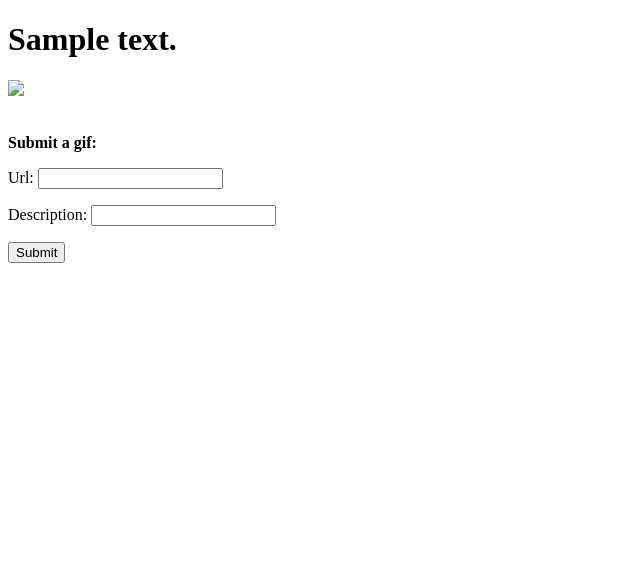
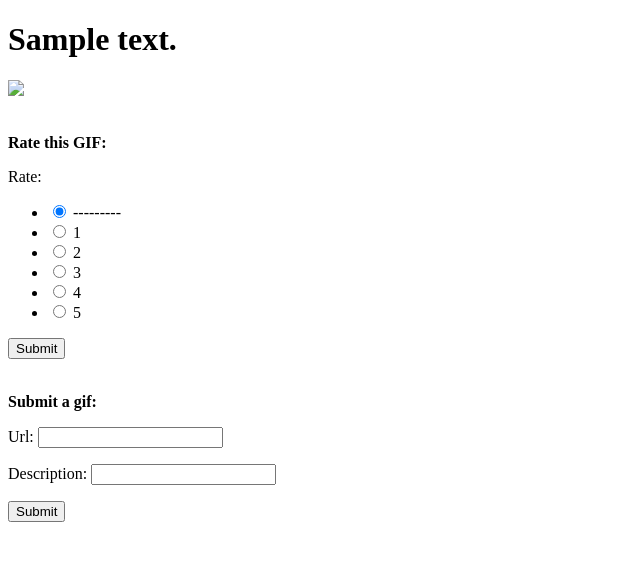
Before and after one commit to mkhattab/iepug_django_intro, a Django app: template catgifs/gifs/templates/gifs/index.html in a window 1280 px wide. Shown: the top 561 px of the page, without its empty margins (0-640 px from the left). Run offline with Django 3.2, Linux system fonts and the light colour scheme; tables that the repository leaves empty hold one stand-in row (values such as "Sample post"); the template is opened without the code that fills it: values that come from a table or form of the project are taken from there, most other values are stand-ins (such as "Sample title", 1, 10 or a date in 2020).

Commit message:
Implement GIF ratings

```diff
--- a/catgifs/gifs/admin.py
+++ b/catgifs/gifs/admin.py
@@ -1,6 +1,7 @@
 from django.contrib import admin
 
-from .models import GIF
+from .models import GIF, Rating
 
 
 admin.site.register(GIF)
+admin.site.register(Rating)
--- a/catgifs/gifs/forms.py
+++ b/catgifs/gifs/forms.py
@@ -1,6 +1,7 @@
 from django import forms
+from django.core.exceptions import ValidationError
 
-from .models import GIF
+from .models import GIF, Rating
 
 
 class GIFSubmissionForm(forms.ModelForm):
@@ -10,3 +11,13 @@ class GIFSubmissionForm(forms.ModelForm):
         widgets = {
             'description': forms.TextInput(),
         }
+
+
+class GIFRatingForm(forms.ModelForm):
+    class Meta:
+        model = Rating
+        fields = ['rate', 'gif']
+        widgets = {
+            'rate': forms.RadioSelect(),
+            'gif': forms.MultipleHiddenInput(),
+        }
--- a/catgifs/gifs/models.py
+++ b/catgifs/gifs/models.py
@@ -9,3 +9,13 @@ class GIF(models.Model):
 
     def __unicode__(self):
         return os.path.basename(self.url)
+
+
+class Rating(models.Model):
+    gif = models.ManyToManyField(GIF, related_name='ratings')
+    rate = models.PositiveSmallIntegerField(choices=zip(range(1,6),
+                                                        range(1,6)))
+    created = models.DateTimeField(auto_now_add=True)
+
+    def __unicode__(self):
+        return '{}'.format(self.rate)
--- a/catgifs/gifs/templates/gifs/index.html
+++ b/catgifs/gifs/templates/gifs/index.html
@@ -13,10 +13,16 @@
   <li>{{ message }}</li>
   {% endfor %}
   </ul>
-  {% if not form.is_bound or form.errors %}
+  <p><strong>Rate this GIF:</strong></p>
+  <form action="/rate/" method="POST">{% csrf_token %}
+    {{ rating_form.as_p }}
+    <input type="submit" value="Submit">
+  </form>
+  <br>
+  {% if not submission_form.is_bound or submission_form.errors %}
   <p><strong>Submit a gif:</strong></p>
   <form action="/" method="POST">{% csrf_token %}
-    {{ form.as_p }}
+    {{ submission_form.as_p }}
     <input type="submit" value="Submit">
   </form>
   {% endif %}
--- a/catgifs/gifs/urls.py
+++ b/catgifs/gifs/urls.py
@@ -4,4 +4,5 @@ from django.conf.urls import url, patterns
 urlpatterns = patterns(
     'gifs.views',
     url(r'^$', 'index'),
+    url(r'^rate/$', 'rate'),
 )
```
Also changed, not shown: catgifs/gifs/views.py (+29 -9 lines).
